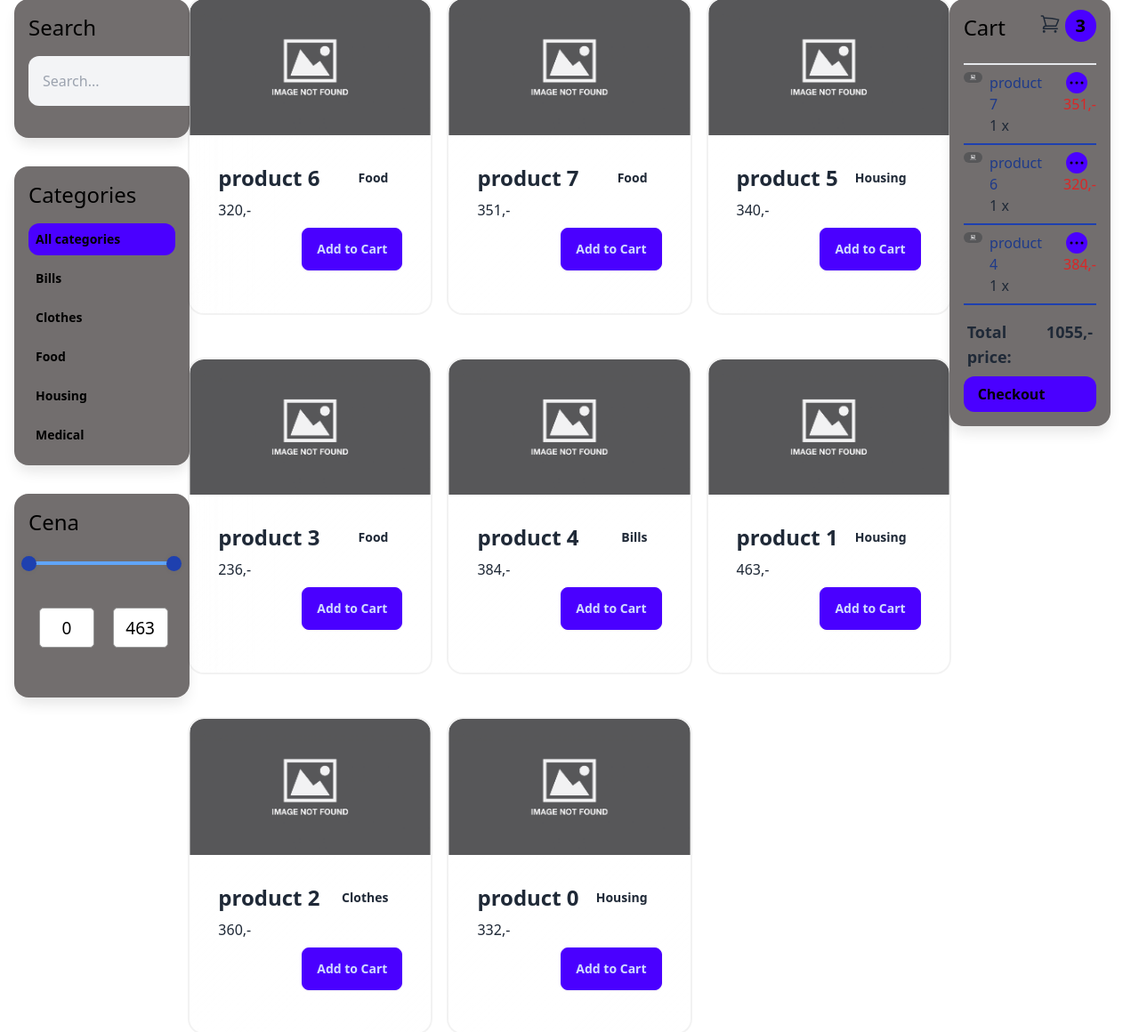
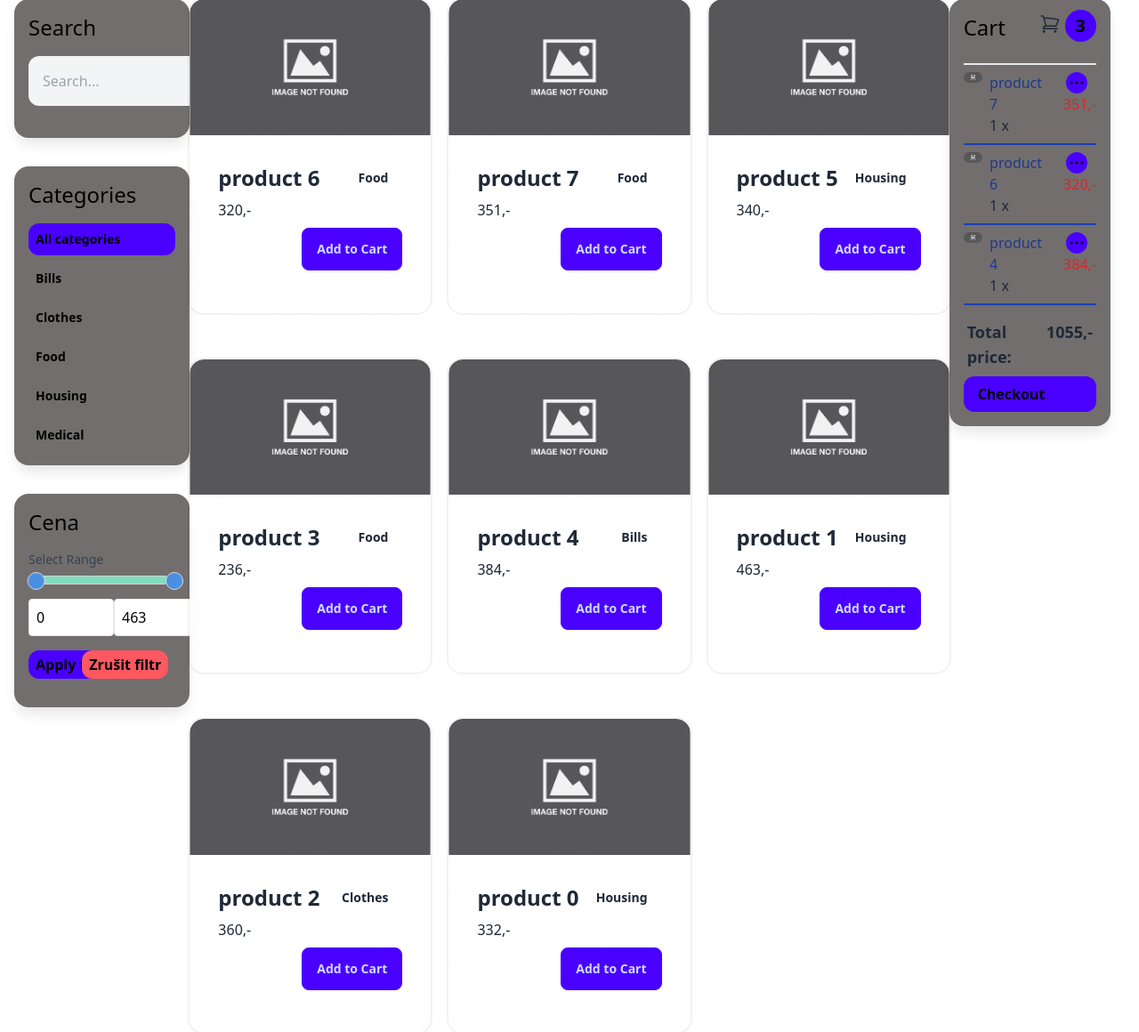
Before and after one commit to malimajki/RandomEco, a Django app: page /shop/ in a window 1280 px wide. Shown: the part 159-1319 px from the top of the page at 89% size. Run offline with Django 5.2, Linux system fonts and the light colour scheme; a user stored in the database is signed in; data comes from the database, SQL or seed files in the repository; both versions use the stored data as it was after the commit; parts of the project's set-up code (start-up, migrations or seed data) failed here and were passed over; some libraries are stand-ins or nearby versions.

Commit message:
price filter

```diff
--- a/shop/views.py
+++ b/shop/views.py
@@ -6,8 +6,26 @@ from .models import Product, Category, Review, Order, OrderItem, CartItem
 
 
 def shop(request):
+    min_price = request.GET.get('min_price', None)
+    max_price = request.GET.get('max_price', None)
+
+    # Convert to integers if not empty strings, otherwise use default values
+    try:
+        min_price = int(min_price) if min_price != '' and min_price is not None else 0
+    except ValueError:
+        min_price = 0
+
+    try:
+        max_price = int(max_price) if max_price != '' and max_price is not None else Product.objects.all().aggregate(Max('price'))['price__max']
+    except ValueError:
+        max_price = Product.objects.all().aggregate(Max('price'))['price__max']
+
+    max_value = Product.objects.aggregate(max_value=Max('price'))['max_value']
+
     categories = Category.objects.all()
     products = Product.objects.all()
+
+    products = Product.objects.filter(price__gte=min_price, price__lte=max_price)
 
     active_category = request.GET.get("category", "")
 
@@ -17,15 +35,15 @@ def shop(request):
     query = request.GET.get("shop_search", "")
 
     if query:
-        products= products.filter(Q(name__icontains=query | Q(descripotion__icontains=query)))
-
-    max_value = Product.objects.aggregate(max_value=Max("price"))["max_value"]
+        products = products.filter(Q(name__icontains=query) | Q(description__icontains=query))
 
     context = {
         "categories":categories,
         "products":products,
         'active_category':active_category,
-        'max_value':max_value
+        'max_value':max_value,
+        'min_price': min_price,
+        'max_price': max_price,
     }
 
     return render(request, "shop/home.html", context)
--- a/static/css/style.css
+++ b/static/css/style.css
@@ -17,49 +17,3 @@
     padding-bottom: 1rem;
     width: 100%;
 }
-
-.price-input .field{
-    display: flex;
-    width: 100%;
-    height: 45px;
-    align-items: center;
-}
-.field input{
-    width: 75%;
-    height: 100%;
-    outline: none;
-    font-size: 19px;
-    margin-left: 12px;
-    border-radius: 5px;
-    text-align: center;
-    border: 1px solid #999;
-    -moz-appearance: textfield;
-}
-input[type="number"]::-webkit-outer-spin-button,
-input[type="number"]::-webkit-inner-spin-button {
-    -webkit-appearance: none;
-}
-
-.range-input input{
-    -webkit-appearance: none;
-    -moz-appearance: none;
-}
-input[type="range"]::-webkit-slider-thumb{
-    height: 17px;
-    width: 17px;
-    border-radius: 50%;
-    background: rgb(30 64 175);
-    pointer-events: auto;
-    -webkit-appearance: none;
-    box-shadow: 0 0 6px rgba(0,0,0,0.05);
-}
-input[type="range"]::-moz-range-thumb{
-    height: 17px;
-    width: 17px;
-    border: none;
-    border-radius: 50%;
-    background: rgb(30 64 175);
-    pointer-events: auto;
-    -moz-appearance: none;
-    box-shadow: 0 0 6px rgba(0,0,0,0.05);
-}
--- a/templates/base.html
+++ b/templates/base.html
@@ -23,7 +23,9 @@
           document.addEventListener('htmx:configRequest', (event) => {
               event.detail.headers['X-CSRFToken'] = '{{ csrf_token }}';
           });
-      </script>
+        </script>
+        {% block links %}
+        {% endblock %}
     </head>
     <body>
 <!-- NAVBAR -->
--- a/templates/shop/sidebar.html
+++ b/templates/shop/sidebar.html
@@ -1,3 +1,26 @@
+{% block links %}
+<link href="https://cdnjs.cloudflare.com/ajax/libs/noUiSlider/15.6.0/nouislider.min.css" rel="stylesheet">
+<style>
+    .noUi-base .noUi-connect {
+        background-color: #81DDBE;
+    }
+    .noUi-base .noUi-handle {
+        border-radius: 50%;
+        box-shadow: none;
+        width: 20px;
+        height: 20px;
+        top: -5px;
+        background: #4A90E2;
+    }
+    .noUi-handle::after, .noUi-handle::before{
+        display: none;
+    }
+    .noUi-target, .noUi-lower, .noUi-connect, .noUi-horizontal {
+        height: 10px;
+        background: transparent;
+    }
+</style>
+{% endblock %}
 <aside  x-show="mobileSidebarOpen" x-cloak class="md:!block sticky top-[100px] mb-8"
             x-transition:enter="duration-300 ease-out"
             x-transition:enter-start="opacity-0 -mt-96"
@@ -19,13 +42,17 @@
         <h2 class="text-2xl text-black text-semibold pb-4">Categories</h2>
         <ul class="space-y-2 rounded-md">
             <li>
-                <a href="{% url 'shop:home' %}?category={{ category.slug }}" class="flex items-center p-2 hover:bg-indigo-500 transition duration-150 rounded-xl {% if not active_category %}bg-primary{% endif %}">
+                <a href="{% url 'shop:home' %}"
+                class="flex items-center p-2 hover:bg-indigo-500 transition duration-150 rounded-xl
+                {% if not active_category %}bg-primary{% endif %}">
                     <span class="text-black font-bold text-sm">All categories</span>
                 </a>
             </li>
             {% for category in categories %}
             <li>
-                <a href="{% url 'shop:home' %}?category={{ category.slug }}" class="flex items-center p-2 hover:bg-indigo-500 transition duration-150 rounded-xl  {% if category.slug == active_category %}bg-primary{% endif %}">
+                <a href="{% url 'shop:home' %}?category={{ category.slug }}"
+                class="flex items-center p-2 hover:bg-indigo-500 transition duration-150 rounded-xl
+                {% if category.slug == active_category %}bg-primary{% endif %}">
                     <span class="text-black font-bold text-sm">{{ category.name }}</span>
                 </a>
             </li>
@@ -34,135 +61,76 @@
     </section>
     <section class="card p-4">
         <h2 class="text-2xl text-black text-semibold pb-4">Cena</h2>
-        <div class="slider h-1 relative bg-blue-400 rounded-full mt-3">
-            <div class="progress h-full left-0 right-0 absolute rounded-full bg-blue-400"></div>
-        </div>
-        <div class="range-input relative mb-2">
-            <input type="range" class="range-min absolute w-full h-1 -top-[4px] -left-2 bg-transparent pointer-events-none" min="0" max="{{ max_value }}" value="0" step="10">
-            <input type="range" class="range-max absolute w-full h-1 -top-[4px] -right-2 bg-transparent pointer-events-none" min="0" max="{{ max_value }}" value="{{ max_value }}" step="10">
-        </div>
-        <div class="price-input w-full flex mx-auto my-10">
-            <div class="field">
-                <input type="number" class="bg-white text-black input-min" value="0">
+            <div class="mb-4 mr-2 relative">
+                <form method="get" action="{% url 'shop:home' %}">
+                    <label for="slider" class="block mb-2 text-sm font-medium text-gray-700">Select Range</label>
+                    <div id="slider" class="mb-4"></div>
+                    <div class="flex justify-between">
+                        <input type="number" id="minInput" min="0" max="{{ max_value }}" name="min_price" value="{{ min_price }}" class="w-24 p-2 border rounded bg-white text-black">
+                        <input type="number" id="maxInput" min="0" max="{{ max_value }}" name="max_price" value="{{ max_price }}" class="w-24 p-2 border rounded bg-white text-black">
+                    </div>
+                    <input class="bg-primary cursor-pointer rounded-xl px-2 py-1 mt-4 text-black font-semibold hover:bg-indigo-500" type="submit" value="Apply Filter">
+                </form>
+                <a class="absolute right-0 bottom-0 bg-error cursor-pointer rounded-xl px-2 py-1 mt-4 text-black font-semibold hover:bg-red-700" type="submit">Zrušit filtr</a>
             </div>
-            <div class="field">
-                <input type="number" class="bg-white text-black input-max" value="{{ max_value }}">
-            </div>
-        </div>
     </section>
 </aside>
 
 {% block scripts %}
+<script src="https://cdnjs.cloudflare.com/ajax/libs/noUiSlider/15.6.0/nouislider.min.js"></script>
 <script>
-    const rangeInput = document.querySelectorAll(".range-input input"),
-    priceInput = document.querySelectorAll(".price-input input"),
-    range = document.querySelector(".slider .progress");
-    let priceGap = 10;
+    const slider = document.getElementById('slider');
+    const minInput = document.getElementById('minInput');
+    const maxInput = document.getElementById('maxInput');
 
-    priceInput.forEach(input =>{
-        input.addEventListener("input", e =>{
-            let minPrice = parseInt(priceInput[0].value),
-            maxPrice = parseInt(priceInput[1].value);
-
-            if((maxPrice - minPrice >= priceGap) && maxPrice <= rangeInput[1].max){
-                if(e.target.className === "input-min"){
-                    rangeInput[0].value = minPrice;
-                    range.style.left = ((minPrice / rangeInput[0].max) * 100) + "%";
-                }else{
-                    rangeInput[1].value = maxPrice;
-                    range.style.right = 100 - (maxPrice / rangeInput[1].max) * 100 + "%";
-                }
-            }
-        });
+    noUiSlider.create(slider, {
+        start: [{{ min_price }}, {{ max_price }}],
+        connect: true,
+        range: {
+            'min': 0,
+            'max': {{ max_value }}
+        },
+        step: 10
     });
 
-    rangeInput.forEach(input =>{
-        input.addEventListener("input", e =>{
-            let minVal = parseInt(rangeInput[0].value),
-            maxVal = parseInt(rangeInput[1].value);
-
-            if((maxVal - minVal) < priceGap){
-                if(e.target.className === "range-min"){
-                    rangeInput[0].value = maxVal - priceGap
-                }else{
-                    rangeInput[1].value = minVal + priceGap;
-                }
-            }else{
-                priceInput[0].value = minVal;
-                priceInput[1].value = maxVal;
-                range.style.left = ((minVal / rangeInput[0].max) * 100) + "%";
-                range.style.right = 100 - (maxVal / rangeInput[1].max) * 100 + "%";
-            }
-        });
+    slider.noUiSlider.on('update', function(values, handle) {
+        if (handle === 0) {
+            minInput.value = Math.round(values[0]);
+        } else {
+            maxInput.value = Math.round(values[1]);
+        }
     });
 
+    function updateSliderFromInputs() {
+        let minValue = parseInt(minInput.value);
+        let maxValue = parseInt(maxInput.value);
+
+        if (minValue > maxValue) {
+            minValue = maxValue;
+            minInput.value = minValue;
+        }
+
+        if (maxValue < minValue) {
+            maxValue = minValue;
+            maxInput.value = maxValue;
+        }
+
+        slider.noUiSlider.set([minValue, maxValue]);
+    }
+
+    minInput.addEventListener('change', updateSliderFromInputs);
+    maxInput.addEventListener('change', updateSliderFromInputs);
+
+    minInput.addEventListener('keypress', function(event) {
+        if (event.key === 'Enter') {
+            updateSliderFromInputs();
+        }
+    });
+
+    maxInput.addEventListener('keypress', function(event) {
+        if (event.key === 'Enter') {
+            updateSliderFromInputs();
+        }
+    });
 </script>
 {% endblock %}
-
-<!-- <div class="slider h-1 relative bg-blue-400 rounded-full mt-3">
-    <div class="progress h-full left-0 right-0 absolute rounded-full bg-blue-400"></div>
-</div>
-<div class="range-input relative mb-2">
-    <input type="range" class="range-min absolute w-full h-1 -top-[4px] -left-2 bg-transparent" min="0" max="{{ max_value }}" value="0" step="10">
-    <input type="range" class="range-max absolute w-full h-1 -top-[4px] -right-2 bg-transparent" min="0" max="{{ max_value }}" value="{{ max_value }}" step="10">
-</div>
-<div class="price-input w-full flex mx-auto my-10">
-    <div class="field">
-        <input type="number" class="bg-white text-black input-min" value="0">
-    </div>
-    <div class="field">
-        <input type="number" class="bg-white text-black input-max" value="{{ max_value }}">
-    </div>
-</div>
-
-<script>
-    const rangeInputs = document.querySelectorAll(".range-input input"),
-        priceInputs = document.querySelectorAll(".price-input input"),
-        progress = document.querySelector(".slider .progress");
-    const priceGap = 10;
-
-    function updateProgress() {
-        const minVal = parseInt(rangeInputs[0].value);
-        const maxVal = parseInt(rangeInputs[1].value);
-        progress.style.left = (minVal / rangeInputs[0].max) * 100 + "%";
-        progress.style.right = 100 - (maxVal / rangeInputs[1].max) * 100 + "%";
-    }
-
-    function handlePriceInput(e) {
-        const minPrice = parseInt(priceInputs[0].value);
-        const maxPrice = parseInt(priceInputs[1].value);
-
-        if ((maxPrice - minPrice >= priceGap) && maxPrice <= rangeInputs[1].max) {
-            if (e.target.classList.contains("input-min")) {
-                rangeInputs[0].value = minPrice;
-                updateProgress();
-            } else if (e.target.classList.contains("input-max")) {
-                rangeInputs[1].value = maxPrice;
-                updateProgress();
-            }
-        }
-    }
-
-    function handleRangeInput(e) {
-        let minVal = parseInt(rangeInputs[0].value);
-        let maxVal = parseInt(rangeInputs[1].value);
-
-        if ((maxVal - minVal) >= priceGap) {
-            priceInputs[0].value = minVal;
-            priceInputs[1].value = maxVal;
-            updateProgress();
-        } else {
-            if (e.target.classList.contains("range-min")) {
-                rangeInputs[0].value = maxVal - priceGap;
-            } else if (e.target.classList.contains("range-max")) {
-                rangeInputs[1].value = minVal + priceGap;
-            }
-        }
-    }
-
-    priceInputs.forEach(input => input.addEventListener("input", handlePriceInput));
-    rangeInputs.forEach(input => input.addEventListener("input", handleRangeInput));
-
-    // Initialize the progress bar on page load
-    updateProgress();
-</script> -->
```
Also changed, not shown: db.sqlite3.
